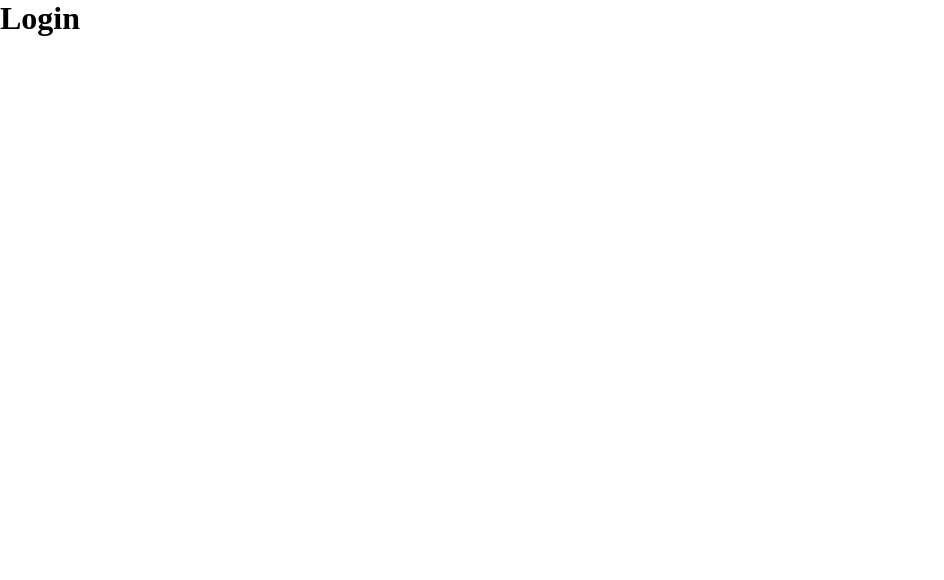
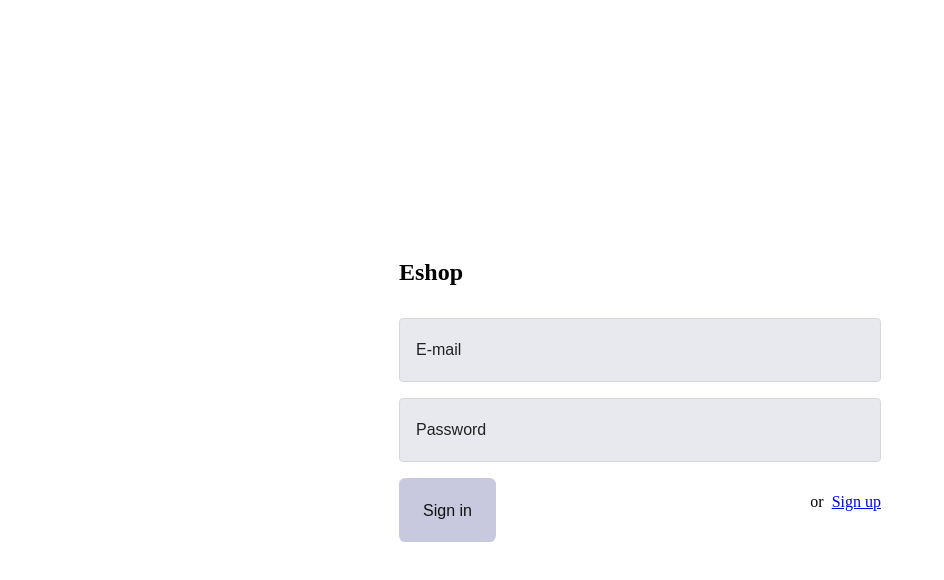
Before and after one commit to ricardomariz/ecommerce-frontend, a React (Create React App) app: page / in a window 1280 px wide. Shown: the top 580 px of the page, without its empty margins (0-944 px from the left). Built offline with nearby package versions, Linux system fonts and the light colour scheme.

Commit message:
mockup login page

```diff
--- a/package.json
+++ b/package.json
@@ -10,6 +10,7 @@
     "@types/node": "^12.0.0",
     "@types/react": "^17.0.0",
     "@types/react-dom": "^17.0.0",
+    "axios": "^0.21.1",
     "react": "^17.0.2",
     "react-dom": "^17.0.2",
     "react-router-dom": "^5.2.0",
--- a/src/pages/Login/index.tsx
+++ b/src/pages/Login/index.tsx
@@ -1,6 +1,22 @@
+import { Link } from 'react-router-dom'
+import { Content, Container } from "./styles"
+
 function Login() {
   return(
-    <h1>Login</h1>
+    <Container>
+        <Content>
+          <h2>Eshop</h2>
+          <input placeholder="E-mail" />
+          <input type="password" placeholder="Password" />
+          <div>
+            <button type="submit"> Sign in </button>
+            <div>
+              or &nbsp;
+             <Link to="/register">Sign up</Link>
+             </div>
+          </div>
+        </Content>
+    </Container>
   )
 }
 
--- a/src/pages/Login/styles.ts
+++ b/src/pages/Login/styles.ts
@@ -2,7 +2,64 @@ import styled from 'styled-components';
 
 
 export const Container = styled.div`
+  width: auto;
+  height: 100vh;
   display: flex;
   align-items: center;
+  justify-content: center;
+`
+
+export const Content = styled.form`
+  h2 {
+    font-size: 1.5rem;
+    margin-bottom: 2rem;
+  }
+
+  input {
+    width: 100%;
+    padding: 0 1rem;
+    height: 4rem;
+    border-radius: 0.25rem;
+
+    border: 1px solid #d7d7d7;
+    background: #e7e9ee;
+
+    font-weight: 400;
+    font-size: 1rem;
+
+    &::placeholder {
+      color: #222;
+    }
+
+    & + input {
+      margin-top: 1rem;
+    }
+  }
+
+div {
+  display: flex;
+  flex-direction: row;
+  align-items: center;
+  justify-content: space-between;
+}
+
+  button[type=submit] {
+    padding: 1.5rem;
+    height: 4rem;
+    background: rgb(200,200,222);
+    color: #111;
+    border-radius: 0.4rem;
+    border: 0;
+    font-size: 1rem;
+    margin-top: 1rem;
+
+    transition: filter 2s;
+
+    &:hover {
+      filter: brightness(0.9)
+    }
+
+  }
+
 
 `
```
Also changed, not shown: src/services/api.ts (added), 1 other file (tests, documents, lock files or other folders).
